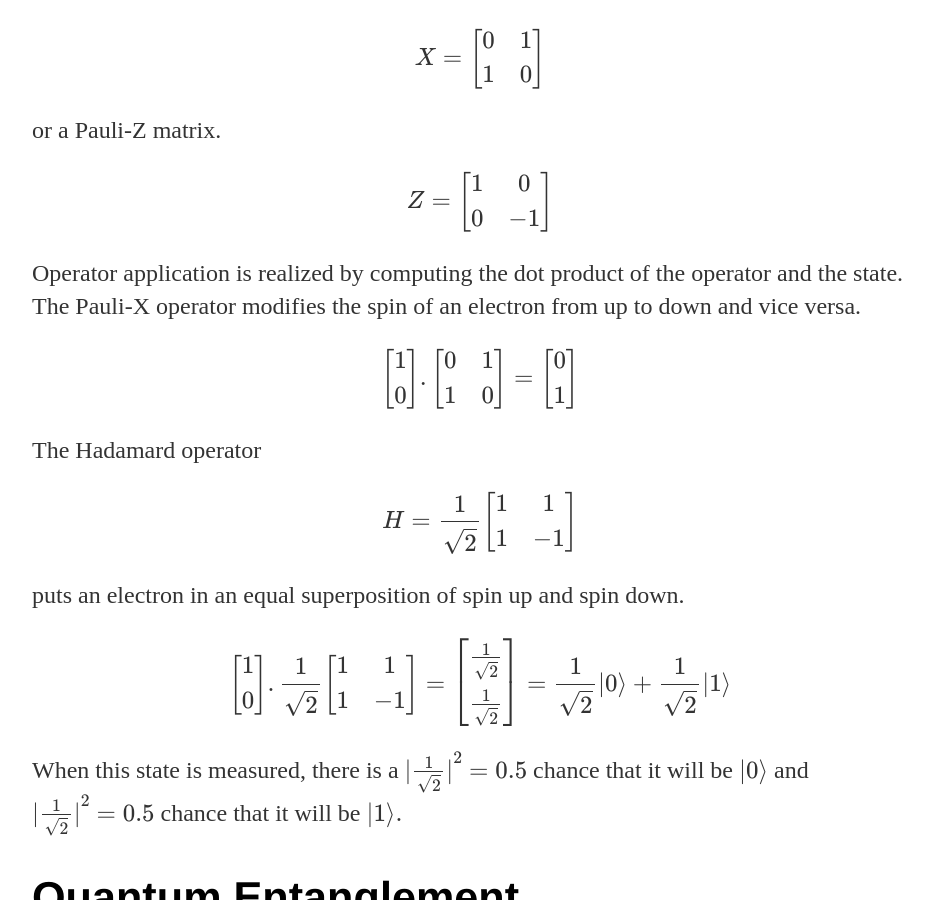
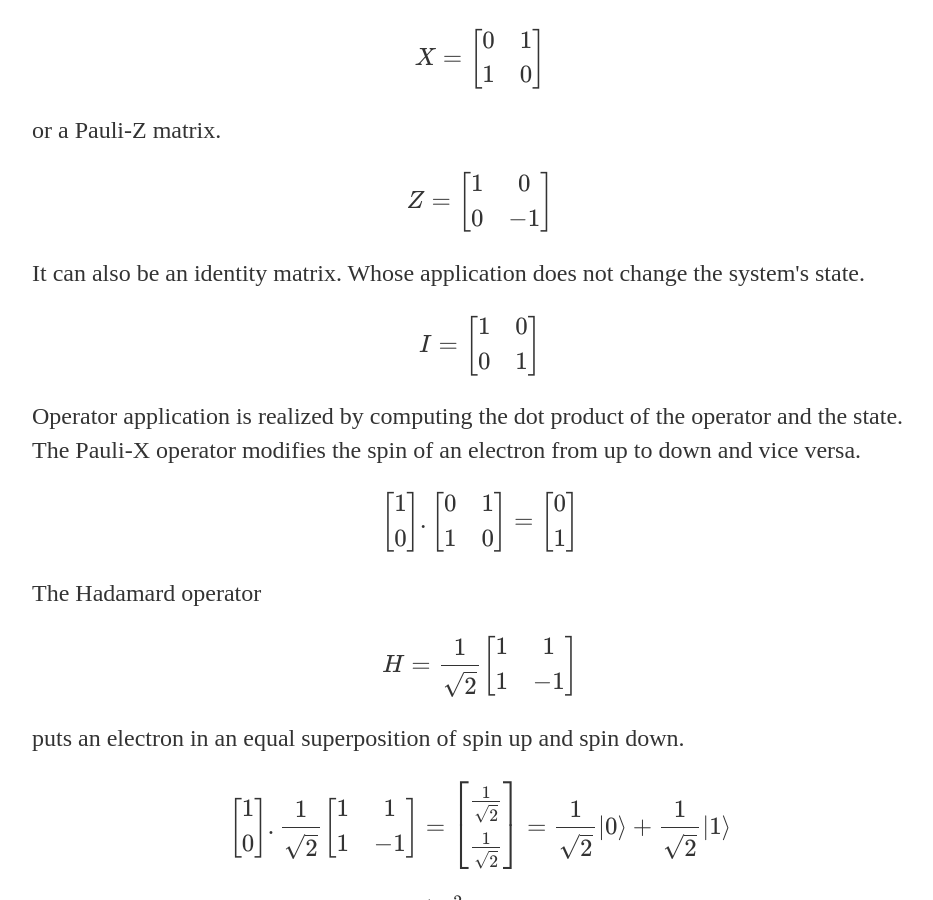
Before and after one commit to vtomole/vtomole.github.io, a Jekyll site: the page built from _posts/2018-03-03-SD.html, in a window 1280 px wide and 900 px high, scrolled down 1617 px. Shown: the whole window, without its empty margins (160-1093 px from the left). Built offline with Jekyll 4.4.1, drawn with Linux system fonts in a browser that asks for light colours; formulas are drawn with MathJax 3.

Commit message:
add def indentity

```diff
--- a/_posts/2018-03-03-SD.html
+++ b/_posts/2018-03-03-SD.html
@@ -72,7 +72,15 @@ Z &= \begin{bmatrix}
     1 & 0 \\
     0 & -1 \\
 \end{bmatrix}
-\end{align}
+  \end{align}
+
+  It can also be an identity matrix. Whose application does not change the system's state.
+  \begin{align}
+I &= \begin{bmatrix}
+    1 & 0 \\
+    0 & 1 \\
+\end{bmatrix}
+  \end{align}
 
 Operator application is realized by computing the dot product of the operator and the state. The Pauli-X operator modifies the spin of an electron from up to down and vice versa.
 
```
